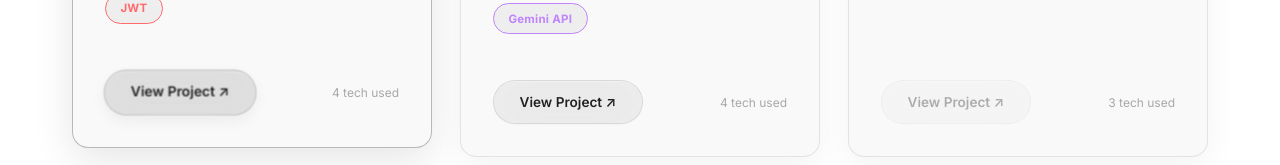
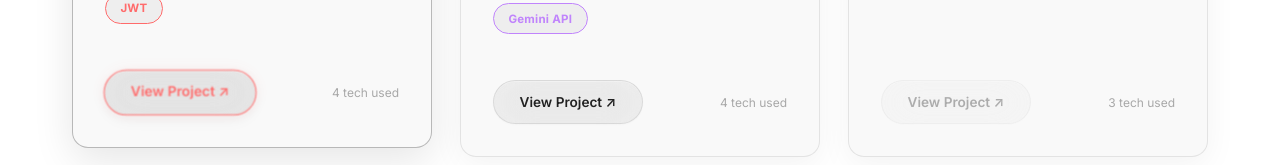
Before and after one commit to fearsomecity/port_adi, a React (Vite) app: page / in a window 1280 px wide. In both pictures the pointer is over the link 179 px from the left and 3842 px from the top of the page. Shown: the part 3740-3905 px from the top of the page. Built offline with nearby package versions, Linux system fonts and the light colour scheme.

Commit message:
Merge iOS glass theme button base with dynamic colored glows on hover

```diff
--- a/src/styles/Projects.css
+++ b/src/styles/Projects.css
@@ -248,11 +248,13 @@
 }
 
 .project-link-btn:hover {
-  background: rgba(0, 0, 0, 0.1);
-  border-color: rgba(0, 0, 0, 0.15);
+  background: rgba(0, 0, 0, 0.08);
+  color: var(--project-color);
+  border-color: var(--project-color);
   transform: scale(1.02);
   box-shadow:
-    0 6px 16px rgba(0, 0, 0, 0.06),
+    0 6px 16px rgba(0, 0, 0, 0.04),
+    0 0 15px var(--project-glow),
     inset 0 1px 0 rgba(255, 255, 255, 0.45);
 }
 
@@ -284,11 +286,13 @@
 }
 
 [data-theme="dark"] .project-link-btn:hover {
-  background: rgba(255, 255, 255, 0.16);
-  border-color: rgba(255, 255, 255, 0.25);
+  background: rgba(255, 255, 255, 0.12);
+  color: var(--project-color);
+  border-color: var(--project-color);
   transform: scale(1.02);
   box-shadow:
-    0 8px 24px rgba(0, 0, 0, 0.25),
+    0 8px 24px rgba(0, 0, 0, 0.2),
+    0 0 20px var(--project-glow),
     inset 0 1px 0 rgba(255, 255, 255, 0.15);
 }
 
```
